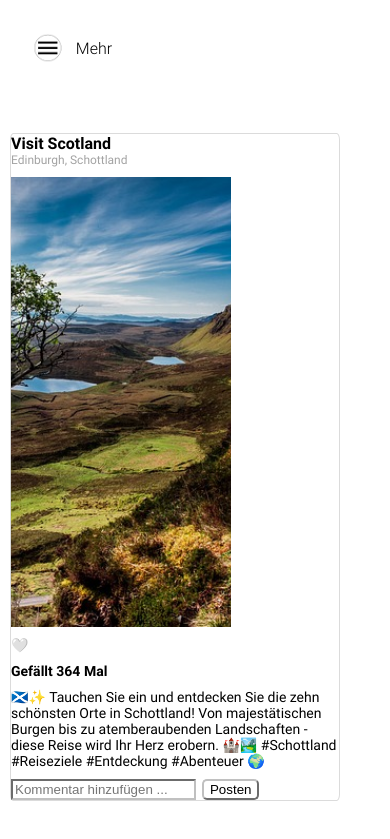
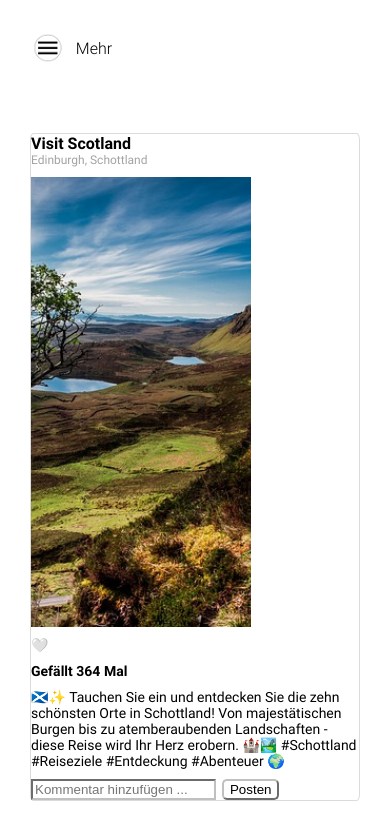
Before and after one commit to FuchsMiriam/fakestagram, a plain HTML site: page index.html in a window 390 px wide. Shown: the part 751-1590 px from the top of the page. Drawn offline with Linux system fonts and the light colour scheme.

Commit message:
insta finished

```diff
--- a/mediaqueries.css
+++ b/mediaqueries.css
@@ -195,25 +195,25 @@
 
 
 @media (max-width: 425px) {
-    .resizing{
+    .resizing {
         margin-left: 10px;
     }
 
 
-    .postImages{
+    .postImages {
         width: 220px;
         height: 450px;
     }
 
 
-    #postContainer{
+    #postContainer {
         width: 100%;
     }
 }
 
 
-@media (max-width: 425px){
-    .postImages{
+@media (max-width: 425px) {
+    .postImages {
         padding-left: 0;
     }
 
@@ -221,4 +221,10 @@
     .commentContainer {
         width: 230px;
     }
+
+
+    #postContainer {
+        width: 100%;
+        padding-left: 20px;
+    }
 }
--- a/script.js
+++ b/script.js
@@ -56,14 +56,24 @@ let posts = [
 ];
 
 
+document.addEventListener('DOMContentLoaded', function () {
     loadComments();
+});
+
 
 
 function show() {
     document.getElementById('postContainer').innerHTML = '';
     for (let i = 0; i < posts.length; i++) {
         let post = posts[i];
-        let liked = localStorage.getItem(`liked${i}`) === 'true';
+        let postDiv = createPostDiv(post, i);
+        document.getElementById('postContainer').appendChild(postDiv);
+        showComment(i);
+    }
+}
+
+
+function createPostDiv(post, index) {
     let postDiv = document.createElement('div');
     postDiv.classList.add('post');
     postDiv.innerHTML = `
@@ -73,25 +83,23 @@ function show() {
         </div>
         <img class="postImages" src="${post['image']}">
         <div class="likeSection">
-        <div class="heart" onclick="imageChange(${i})" id="likeImage${i}">${post.liked ? '❤️' : '🤍'}</div>
+            <div class="heart" onclick="imageChange(${index})" id="likeImage${index}">${post.liked ? '❤️' : '🤍'}</div>
             <div class="likeText">
                 <span>Gefällt&nbsp;</span>
-            <span class="likeCounter" id="likeCounter${i}">${post.likes > 0 ? post.likes : ''}</span>
+                <span class="likeCounter" id="likeCounter${index}">${post.likes > 0 ? post.likes : ''}</span>
                 <span>&nbsp;Mal</span>
             </div>
         </div>
         <div class="postDescription">${post['description']}</div>
-        <div id="commentContainer${i}"></div>
-        <form onsubmit="addComment(${i}); return false;">
+        <div id="commentContainer${index}"></div>
+        <form onsubmit="addComment(${index}); return false;">
             <div class="commentBox">
-            <input required type="text" id="input${i}" placeholder="Kommentar hinzufügen ...">
+                <input required type="text" id="input${index}" placeholder="Kommentar hinzufügen ...">
                 <button type="submit">Posten</button>
             </div>
         </form>
     `;
-        document.getElementById('postContainer').appendChild(postDiv);
-        showComment(i);
-    }
+    return postDiv;
 }
 
 
@@ -106,6 +114,7 @@ function imageChange(i) {
         post.liked = true;
         post.likes += 1;
     }
+
     imageElement.innerHTML = post.liked ? '❤️' : '🤍';
     counterElement.textContent = post.likes > 0 ? post.likes : '';
     saveArrayToLocalStorage('posts', posts);
@@ -158,4 +167,5 @@ function loadComments() {
     if (Array.isArray(storedPosts)) {
         posts = storedPosts;
     }
+    show();
 }
```
Lines whose indentation alone changed are shown as unchanged.
